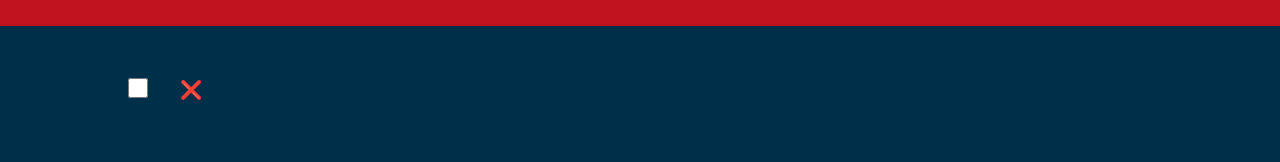
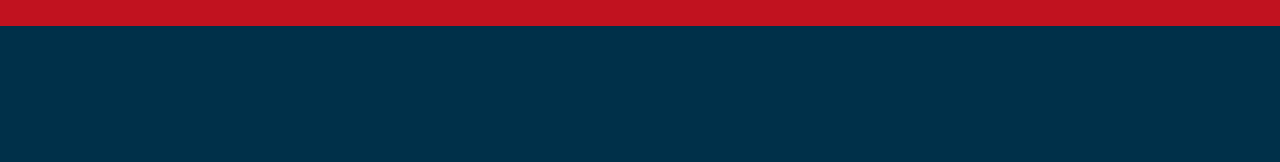
Before and after one commit to ritabradley/afk-packing-list, a React (Vite) app: page / in a window 1280 px wide. Shown: the part 190-352 px from the top of the page. Built offline with nearby package versions, Linux system fonts and the light colour scheme; a web font is replaced by a local one.

Commit message:
remove additional list item outside on `map`

```diff
--- a/src/components/PackingList.jsx
+++ b/src/components/PackingList.jsx
@@ -7,7 +7,6 @@ export default function PackingList({ items }) {
         {items.map((item) => {
           return <Item key={item.id} description={item.description} quantity={item.quantity} packed={item.packed} />;
         })}
-        <Item />
       </ul>
     </section>
   );
```
